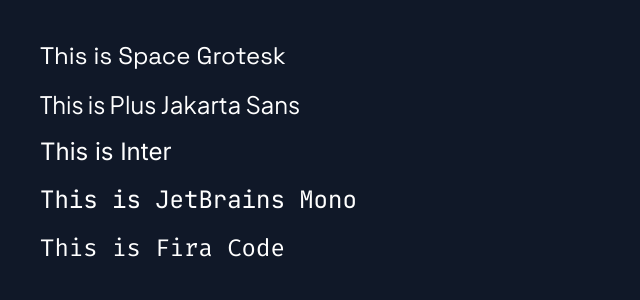
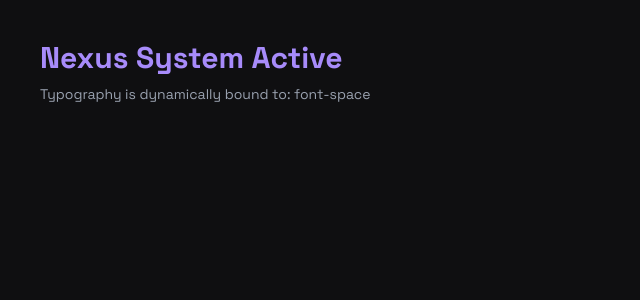
Before and after one commit to S-lakhera/Nexus, a React (Vite) app in the folder client/: page / in a window 1280 px wide. Shown: the top 300 px of the page, without its empty margins (0-640 px from the left). Built offline with nearby package versions, Linux system fonts and the light colour scheme.

Commit message:
Configuration: configured UIContext- Font, Theme, sidebar

```diff
--- a/client/src/App.jsx
+++ b/client/src/App.jsx
@@ -1,11 +1,17 @@
-export default function App() {
+import { useUI } from "./context/UIContext";
+
+function App() {
+  const { font } = useUI();
+
   return (
-    <div className="flex flex-col gap-4 p-10 text-white bg-gray-900 min-h-screen">
-      <h1 className="font-space text-2xl">This is Space Grotesk</h1>
-      <h1 className="font-jakarta text-2xl">This is Plus Jakarta Sans</h1>
-      <h1 className="font-inter text-2xl">This is Inter</h1>
-      <h1 className="font-jetbrains text-2xl">This is JetBrains Mono</h1>
-      <h1 className="font-fira text-2xl">This is Fira Code</h1>
+    <div className={`min-h-screen bg-primary text-primary transition-colors duration-200 ${font}`}>
+      {/* Our React Router layout configurations will live here shortly */}
+      <div className="p-10">
+        <h1 className="text-3xl font-bold text-accent">Nexus System Active</h1>
+        <p className="mt-2 text-sm text-gray-400">Typography is dynamically bound to: {font}</p>
+      </div>
     </div>
   );
 }
+
+export default App;
--- /dev/null
+++ b/client/src/context/UIContext.jsx
@@ -0,0 +1,57 @@
+import { createContext, useContext, useState, useEffect } from "react";
+
+const UIContext = createContext();
+
+export const UIProvider = ({ children }) => {
+  const [theme, setTheme] = useState(() => {
+    return localStorage.getItem("nexus-theme") || "dark";
+  });
+
+  const [font, setFont] = useState(() => {
+    return localStorage.getItem("nexus-font") || "font-space";
+  });
+
+  const [isSidebarOpen, setIsSidebarOpen] = useState(true);
+
+  useEffect(() => {
+    const root = window.document.documentElement;
+    if (theme === "dark") {
+      root.classList.add("dark");
+    } else {
+      root.classList.remove("dark");
+    }
+    localStorage.setItem("nexus-theme", theme);
+  }, [theme]);
+
+  useEffect(() => {
+    localStorage.setItem("nexus-font", font);
+  }, [font]);
+
+  const toggleTheme = () => setTheme((prev) => (prev === "dark" ? "light" : "dark"));
+  const toggleSidebar = () => setIsSidebarOpen((prev) => !prev);
+
+  return (
+    <UIContext.Provider
+      value={{
+        theme,
+        toggleTheme,
+        font,
+        setFont,
+        isSidebarOpen,
+        toggleSidebar,
+        setIsSidebarOpen,
+      }}
+    >
+      {children}
+    </UIContext.Provider>
+  );
+};
+
+// Custom Hook for clean consumption across UI layers
+export const useUI = () => {
+  const context = useContext(UIContext);
+  if (!context) {
+    throw new Error("useUI must be used within a UIProvider");
+  }
+  return context;
+};
--- a/client/src/main.jsx
+++ b/client/src/main.jsx
@@ -3,9 +3,12 @@
 import App from './App.jsx'
 import { Provider } from 'react-redux'
 import { store } from './app/store.js'
+import { UIProvider } from './context/UIContext.jsx'
 
 createRoot(document.getElementById('root')).render(
   <Provider store={store}>
-    <App />
+    <UIProvider>
+      <App />
+    </UIProvider>
   </Provider>
 )
```
